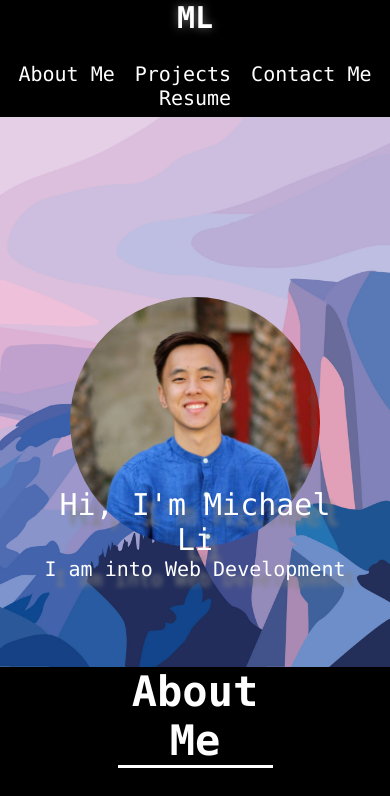
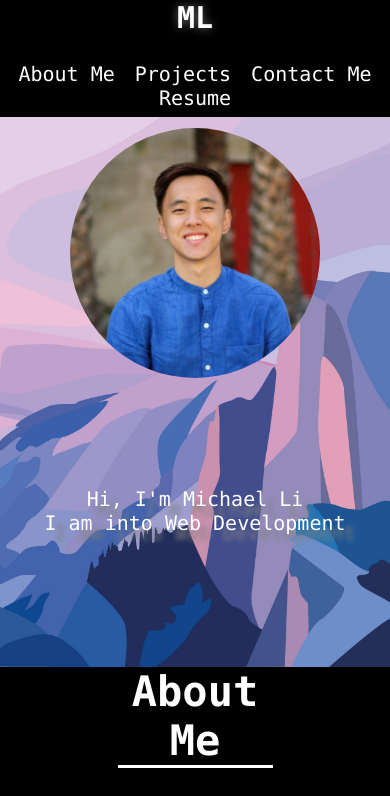
Before and after one commit to limichael97/Michael-Li-Portfolio, a plain HTML site: page index.html in a window 390 px wide. Shown: the top 796 px of the page. Drawn offline with Linux system fonts and the light colour scheme.

Commit message:
fixed avatat

```diff
--- a/assets/css/style.css
+++ b/assets/css/style.css
@@ -99,7 +99,7 @@ section {
     object-fit: cover;
     border-radius: 50%;
     position: absolute;
-    top: 35%;
+    top: 50%;
     left: 50%;
     transform: translate(-50%, -50%);
 }
@@ -107,7 +107,7 @@ section {
 .avatar p {
     text-align: center;
     position: relative;
-    top: 600px;
+    top: 650px;
     color: white;
     text-shadow: 10px 10px 5px gray;
 
@@ -400,7 +400,7 @@ footer {
     }
 
     .avatar img{
-        top: 60%;
+        top: 40%;
 
     }
 
@@ -415,7 +415,16 @@ footer {
 
 
     .avatar img{
-        top: 60%;
+        width: 300px;
+        height: 300px;
+
+        top: 40%;
+
+    }
+
+    .avatar p{
+        font-size: 30px;
+        top: 470px;
 
     }
 
@@ -502,7 +511,7 @@ footer {
         object-fit: cover;
         border-radius: 50%;
         position: absolute;
-        top: 50%;
+        top: 30%;
         left: 50%;
         transform: translate(-50%, -50%);
     }
@@ -513,6 +522,8 @@ footer {
         top: 370px;
         color: white;
         text-shadow: 10px 10px 5px gray;
+        font-size: 20px;
+
     }
 
     header nav ul li a {
@@ -531,10 +542,6 @@ footer {
         background-position: 80%;
         height: 550px;
         width: auto;
-    }
-
-    .web {
-        font-size: 20px;
     }
 
     .project-work {
```
